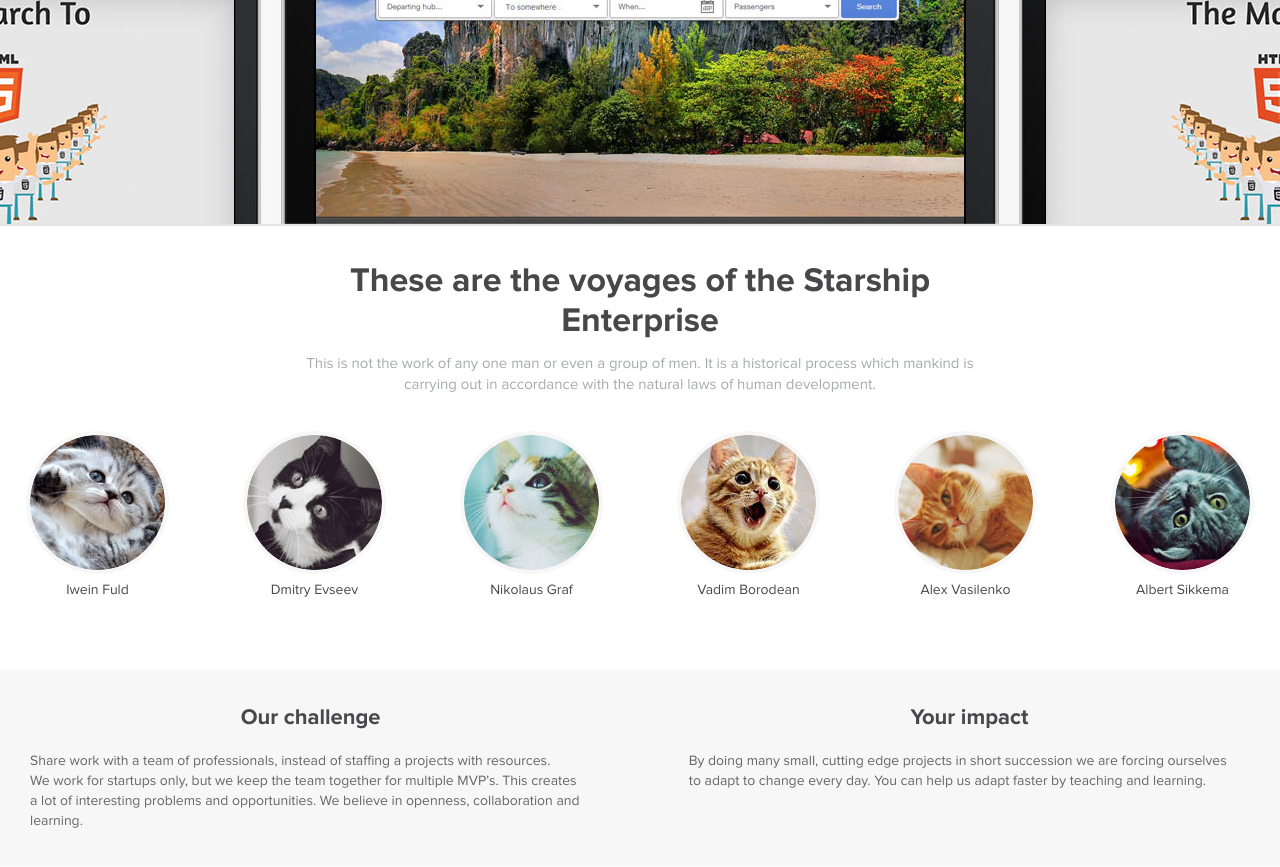
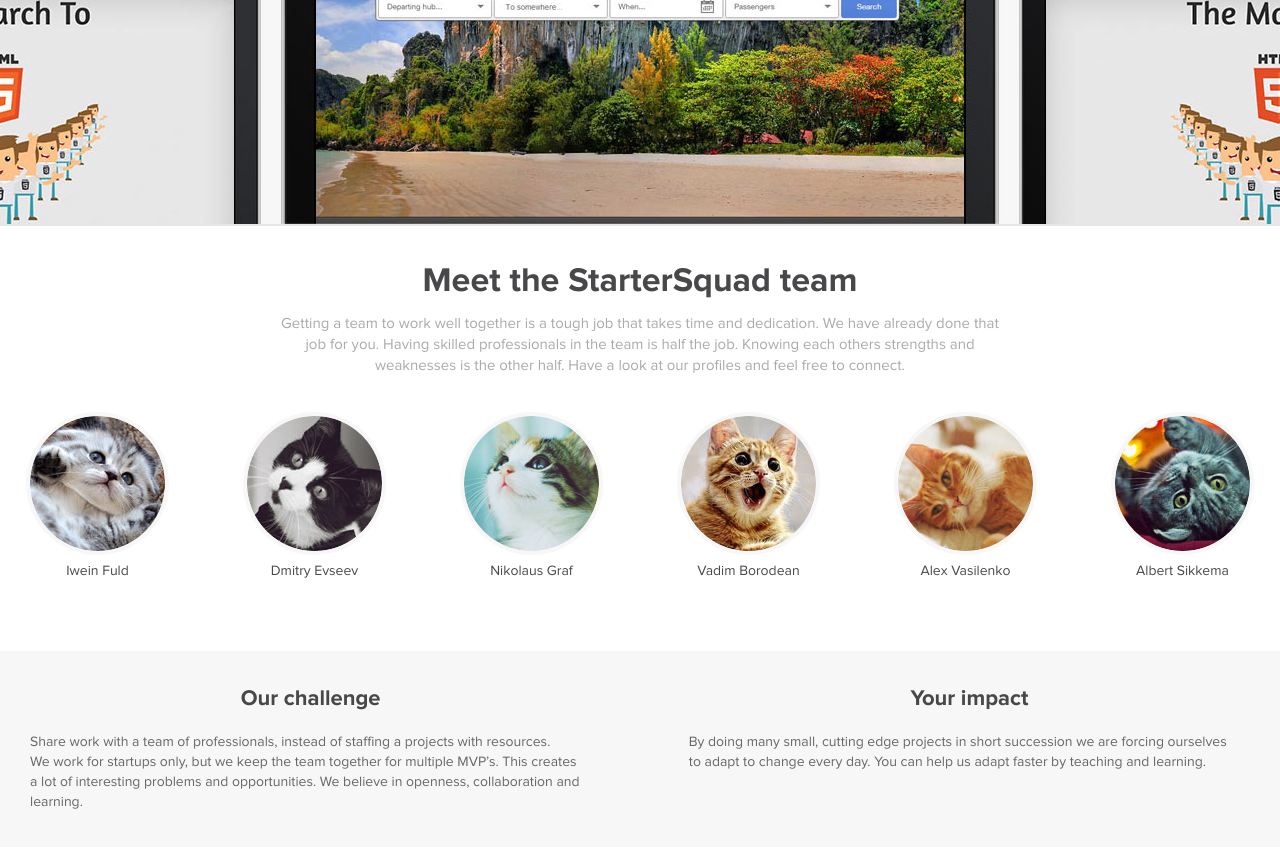
Before and after one commit to StarterSquad/startersquad.com, a Jekyll site: the page built from index.html, in a window 1280 px wide and 900 px high, scrolled down 447 px. Shown: the top 867 px of the window. Built offline with Jekyll 4.4.1, drawn with Linux system fonts in a browser that asks for light colours; nearby versions of some CDN libraries.

Commit message:
adding team headlines

```diff
--- a/_includes/home/team.html
+++ b/_includes/home/team.html
@@ -1,13 +1,17 @@
 <div class="home-team">
   <div class="headline">
-    <h1>These are the voyages of the Starship Enterprise</h1>
-    <p>This is not the work of any one man or even a group of men. It is a historical process which mankind is carrying out in accordance with the natural laws of human development.</p>
+    <h1>Meet the StarterSquad team</h1>
+    <p>
+      Getting a team to work well together is a tough job that takes time and dedication. We have already done that job
+      for you. Having skilled professionals in the team is half the job. Knowing each others strengths and weaknesses is
+      the other half. Have a look at our profiles and feel free to connect.
+    </p>
   </div>
   <div class="bubbles">
     <div class="bubble">
       <div class="bubble-main">
         <div class="bubble-backside">
-          <div class="bubble-backside-text">Agile software engineer</div>
+          <div class="bubble-backside-text">Allround web developer, lean business hacker</div>
         </div>
         <img height="135" src="/_/images/static/team/ifuld.jpg" width="135">
       </div>
@@ -16,7 +20,7 @@
     <div class="bubble">
       <div class="bubble-main">
         <div class="bubble-backside">
-          <div class="bubble-backside-text">Front-end developer</div>
+          <div class="bubble-backside-text">Front-end developer, getting things done</div>
         </div>
         <img height="135" src="/_/images/static/team/devseev.jpg" width="135">
       </div>
@@ -25,7 +29,7 @@
     <div class="bubble">
       <div class="bubble-main">
         <div class="bubble-backside">
-          <div class="bubble-backside-text">Front-end developer</div>
+          <div class="bubble-backside-text">UX magician and agile master</div>
         </div>
         <img height="135" src="/_/images/static/team/ngraf.jpg" width="135">
       </div>
@@ -34,7 +38,7 @@
     <div class="bubble">
       <div class="bubble-main">
         <div class="bubble-backside">
-          <div class="bubble-backside-text">Front-end developer</div>
+          <div class="bubble-backside-text">Look and feel artist, eye for detail</div>
         </div>
         <img height="135" src="/_/images/static/team/vborodean.jpg" width="135">
       </div>
@@ -43,7 +47,7 @@
     <div class="bubble">
       <div class="bubble-main">
         <div class="bubble-backside">
-          <div class="bubble-backside-text">Front-end developer</div>
+          <div class="bubble-backside-text">Front-end developer, cracker of hard nuts</div>
         </div>
         <img height="135" src="/_/images/static/team/avasilenko.jpg" width="135">
       </div>
@@ -52,7 +56,7 @@
     <div class="bubble">
       <div class="bubble-main">
         <div class="bubble-backside">
-          <div class="bubble-backside-text">Back-end developer</div>
+          <div class="bubble-backside-text">Back-end developer, getting things done</div>
         </div>
         <img height="135" src="/_/images/static/team/asikkema.jpg" width="135">
       </div>
```
Also changed, not shown: _includes/team/headline.html (+6 -1 lines).
